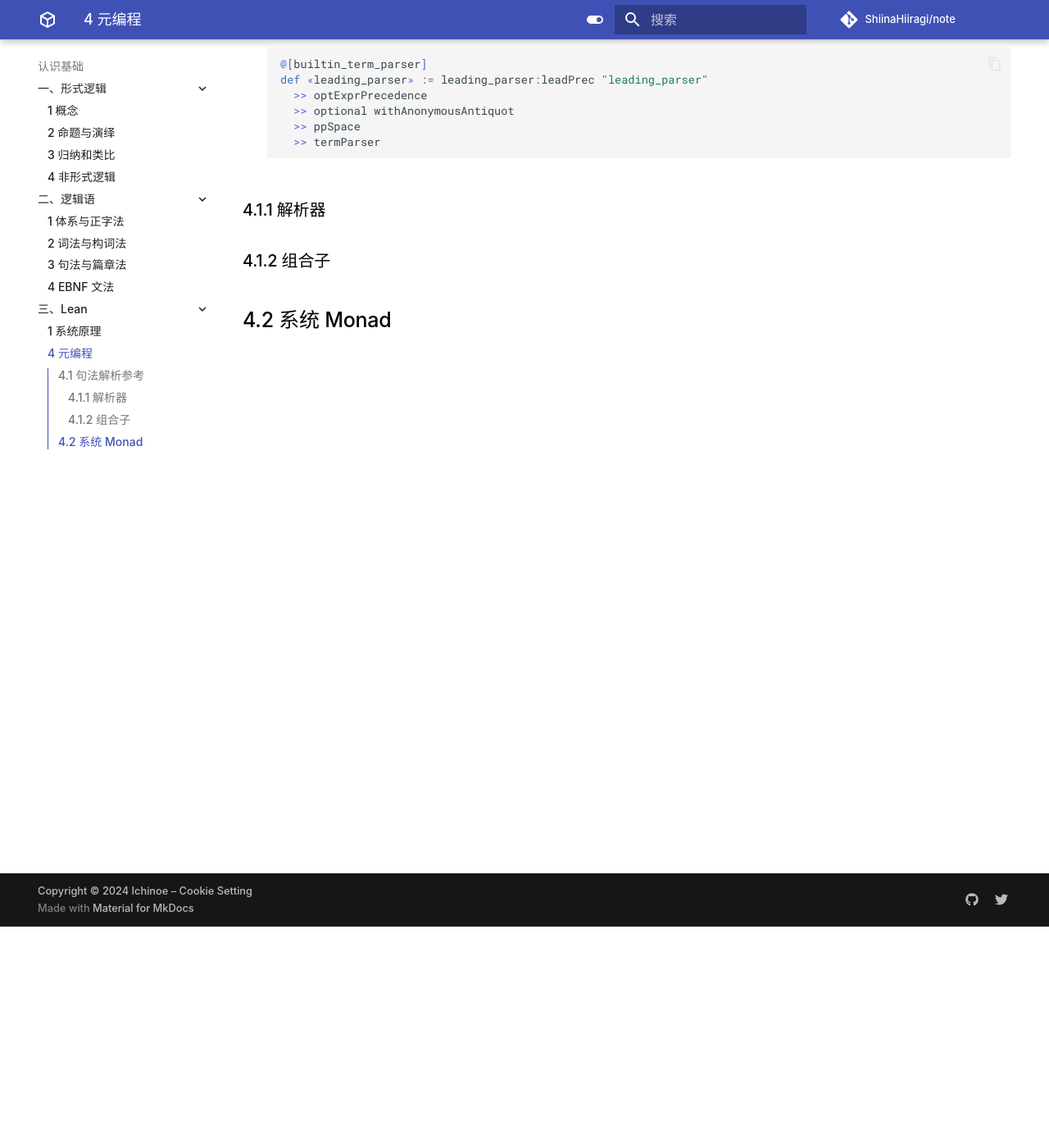
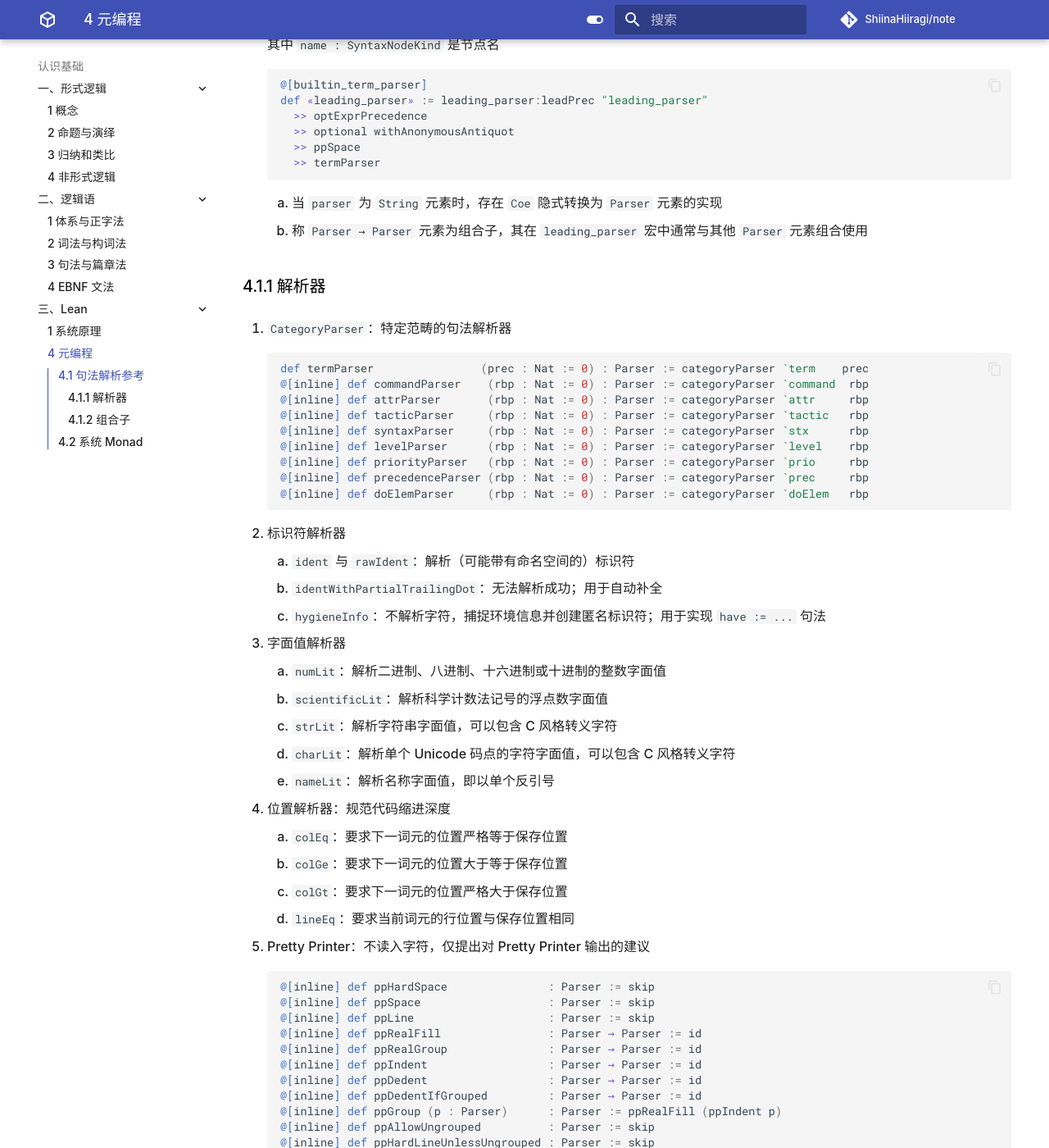
Before and after one commit to ShiinaHiiragi/note, an MkDocs documentation site: the page built from docs/cogn/lean/meta.md, in a window 1280 px wide and 1400 px high, scrolled down 270 px. Shown: the whole window at 82% size. Built offline with MkDocs 1.6.1 and Material for MkDocs 9.7.7, drawn with Linux system fonts in a browser that asks for light colours; comment, search, counter and statistics services are not loaded; some of the changed text lies outside the part shown.

Commit message:
add new for parser

````diff
--- a/docs/cogn/lean/meta.md
+++ b/docs/cogn/lean/meta.md
@@ -1,7 +1,7 @@
 # 4 元编程
 
 ## 4.1 句法解析参考
-- Lean 内部 Parser 使用宏 `leading_parser parser` 进行句法解析
+- Lean 内部解析器使用宏 `leading_parser parser` 进行句法解析，调用函数 `leadingNode` 从而创建节点 `node name parser`，其中 `name : SyntaxNodeKind` 是节点名
 
     ```lean
     @[builtin_term_parser]
@@ -12,8 +12,73 @@
       >> termParser
     ```
 
+    1. 当 `parser` 为 `String` 元素时，存在 `Coe` 隐式转换为 `Parser` 元素的实现
+    2. 称 `Parser → Parser` 元素为组合子，其在 `leading_parser` 宏中通常与其他 `Parser` 元素组合使用
+
 ### 4.1.1 解析器
+1. `CategoryParser`：特定范畴的句法解析器
+
+    ```lean
+    def termParser                (prec : Nat := 0) : Parser := categoryParser `term    prec
+    @[inline] def commandParser    (rbp : Nat := 0) : Parser := categoryParser `command  rbp
+    @[inline] def attrParser       (rbp : Nat := 0) : Parser := categoryParser `attr     rbp
+    @[inline] def tacticParser     (rbp : Nat := 0) : Parser := categoryParser `tactic   rbp
+    @[inline] def syntaxParser     (rbp : Nat := 0) : Parser := categoryParser `stx      rbp
+    @[inline] def levelParser      (rbp : Nat := 0) : Parser := categoryParser `level    rbp
+    @[inline] def priorityParser   (rbp : Nat := 0) : Parser := categoryParser `prio     rbp
+    @[inline] def precedenceParser (rbp : Nat := 0) : Parser := categoryParser `prec     rbp
+    @[inline] def doElemParser     (rbp : Nat := 0) : Parser := categoryParser `doElem   rbp
+    ```
+
+2. 标识符解析器
+    1. `ident` 与 `rawIdent`：解析（可能带有命名空间的）标识符
+    2. `identWithPartialTrailingDot`：无法解析成功；用于自动补全
+    3. `hygieneInfo`：不解析字符，捕捉环境信息并创建匿名标识符；用于实现 `have := ...` 句法
+3. 字面值解析器
+    1. `numLit`：解析二进制、八进制、十六进制或十进制的整数字面值
+    2. `scientificLit`：解析科学计数法记号的浮点数字面值
+    3. `strLit`：解析字符串字面值，可以包含 C 风格转义字符
+    4. `charLit`：解析单个 Unicode 码点的字符字面值，可以包含 C 风格转义字符
+    5. `nameLit`：解析名称字面值，即以单个反引号
+4. 位置解析器：规范代码缩进深度
+    1. `colEq`：要求下一词元的位置严格等于保存位置
+    2. `colGe`：要求下一词元的位置大于等于保存位置
+    3. `colGt`：要求下一词元的位置严格大于保存位置
+    4. `lineEq`：要求当前词元的行位置与保存位置相同
+5. Pretty Printer：不读入字符，仅提出对 Pretty Printer 输出的建议
+
+    ```lean
+    @[inline] def ppHardSpace               : Parser := skip
+    @[inline] def ppSpace                   : Parser := skip
+    @[inline] def ppLine                    : Parser := skip
+    @[inline] def ppRealFill                : Parser → Parser := id
+    @[inline] def ppRealGroup               : Parser → Parser := id
+    @[inline] def ppIndent                  : Parser → Parser := id
+    @[inline] def ppDedent                  : Parser → Parser := id
+    @[inline] def ppDedentIfGrouped         : Parser → Parser := id
+    @[inline] def ppGroup (p : Parser)      : Parser := ppRealFill (ppIndent p)
+    @[inline] def ppAllowUngrouped          : Parser := skip
+    @[inline] def ppHardLineUnlessUngrouped : Parser := skip
+    ```
 
 ### 4.1.2 组合子
+1. 基础组合子
+    1. `andthen(p, q)`：先后依次解析 `p` 与 `q`，是类型类 `AndThen` 的实现，因此也可使用其异构记号 `p >> q`
+    2. `orelse(p, q)`：当且仅当解析 `p` 失败时解析 `q`，是类型类 `OrElse` 的实现，因此也可使用其异构记号 `p <|> q`
+    3. `atomic(p)`：解析 `p`，且失败时不会读入额外字符．这一特性适用于 `p <|> q`，因其在 `p` 解析失败时不会回溯
+    4. `lookahead(p)`：解析 `p` 但不构建节点，且成功时回溯到原位；相当于在不读入下一词元的条件下对下文进行断言
+    5. `notFollowedBy(p, info : String)`：当且仅当解析 `p` 失败时继续，否则返回消息 `info`
+2. 位置组合子
+    1. `withPosition(p)`：解析 `p`，记录并保存当前位置
+    2. `withPosition(p)`：解析 `p`，并暂时忽略已保存位置
+    3. `withForbidden(tk, p)`：解析 `p`，不允许出现词元 `tk`
+    4. `withoutForbidden(p)`：解析 `p`，忽略不允许出现的词元（如有）
+    5. `manyIndent(p)`：相当于 `withPosition((colGe p)*)`
+    6. `many1Indent(p)`：相当于 `withPosition((colGe p)+)`
+3. 附加组合子
+    1. `optional(p)`：解析 `p`，失败时返回空值；也可写作 `(p)?`
+    2. `many(p)`：重复解析 `p` 直到失败，当元数大于一时自动将 `p` 替换为 `group(p)`；也可写作 `(p)*`
+    3. `many1(p)`：重复解析 `p` 直到失败，必须至少成功一次，当元数大于一时自动将 `p` 替换为 `group(p)`；也可写作 `(p)+`
+    4. `group(p)`：解析 `p`，将结果封装在一个类型为 `groupKind` 的节点
 
 ## 4.2 系统 Monad
````
Also changed, not shown: docs/cogn/lean/trans.md (+9 -0 lines).
